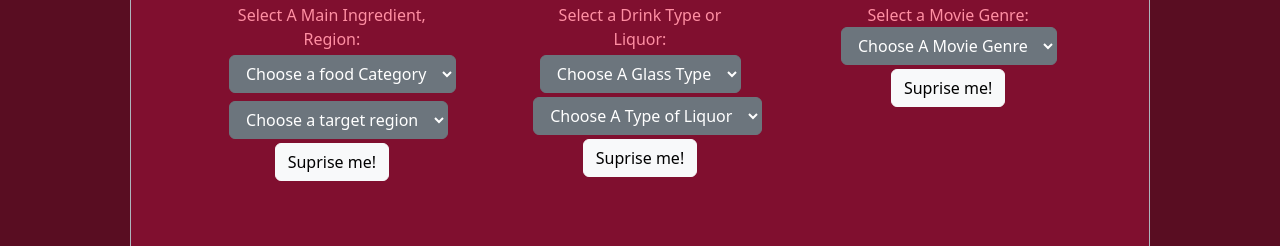
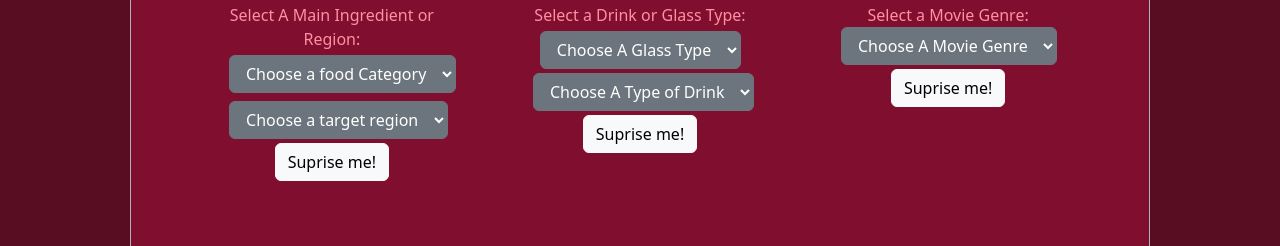
Before and after one commit to scook9/menYou, a plain HTML site: page index.html in a window 1280 px wide. Shown: the part 217-463 px from the top of the page. Drawn offline with nearby package versions, Linux system fonts and the light colour scheme.

Commit message:
label of buttons was wrong

```diff
--- a/index.html
+++ b/index.html
@@ -38,7 +38,7 @@
           <!-- section for selecting meal parameters -->
           <div class="dropdown">
             <h1>Meal</h1>
-            <label for="mainIngredient">Select A Main Ingredient, Region:</label>
+            <label for="mainIngredient">Select A Main Ingredient or Region:</label>
             <select id="foodCategory" class="btn btn-secondary dropdown-toggle m-1">
               <option value="">Choose a food Category</option>
               <option value="Beef">Beef</option>
@@ -77,7 +77,7 @@
           <!-- section for selecting drink parameters -->
           <div class="dropdown">
             <h1>Drink</h1>
-            <label for="mainDrinkIngredient">Select a Drink Type or Liquor:</label>
+            <label for="mainDrinkIngredient">Select a Drink or Glass Type:</label>
             <select name="Cocktail Glass Type" class="btn btn-secondary dropdown-toggle m-1" id="drinkGlass">
               <option value="">Choose A Glass Type</option>
               <option value="Cocktail_glass">Cocktail</option>
@@ -96,7 +96,7 @@
               <option value="Hurricane_glass">Hurricane Glass</option>
             </select>
             <select id="drinkCategory" class="btn btn-secondary dropdown-toggle">
-              <option value="">Choose A Type of Liquor</option>
+              <option value="">Choose A Type of Drink</option>
               <option value="Cocktail">Cocktail</option>
               <option value="Shake">Shaken drinks</option>
               <option value="Shot">Shots!</option>
```
